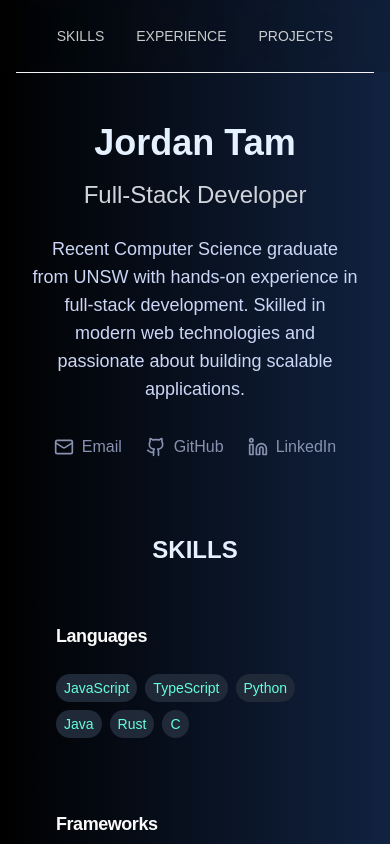
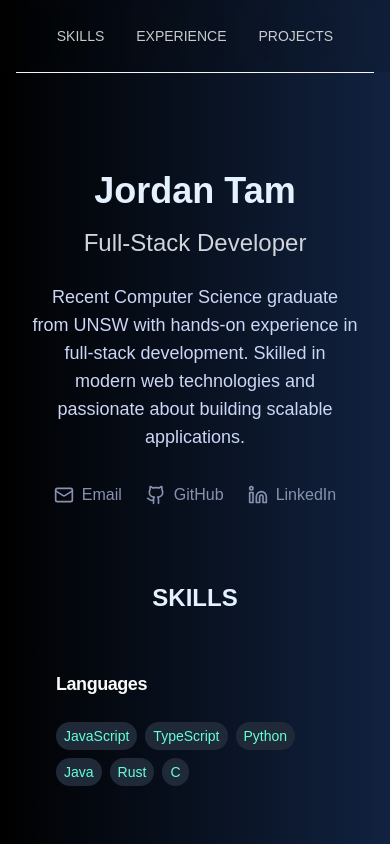
Before and after one commit to JordannTam/portfolio, a Next.js app: page / in a window 390 px wide. Shown: the top 844 px of the page. Built offline with nearby package versions, Linux system fonts and the light colour scheme.

Commit message:
update:phone screen pt

```diff
--- a/app/layout.tsx
+++ b/app/layout.tsx
@@ -45,7 +45,7 @@ export default function RootLayout({
           disableTransitionOnChange
         >
           <Navbar />
-          <main className={cn("pt-20")}>
+          <main className={cn("pt-32 sm:pt-20")}>
             {children}
           </main>
         </ThemeProvider>
```
